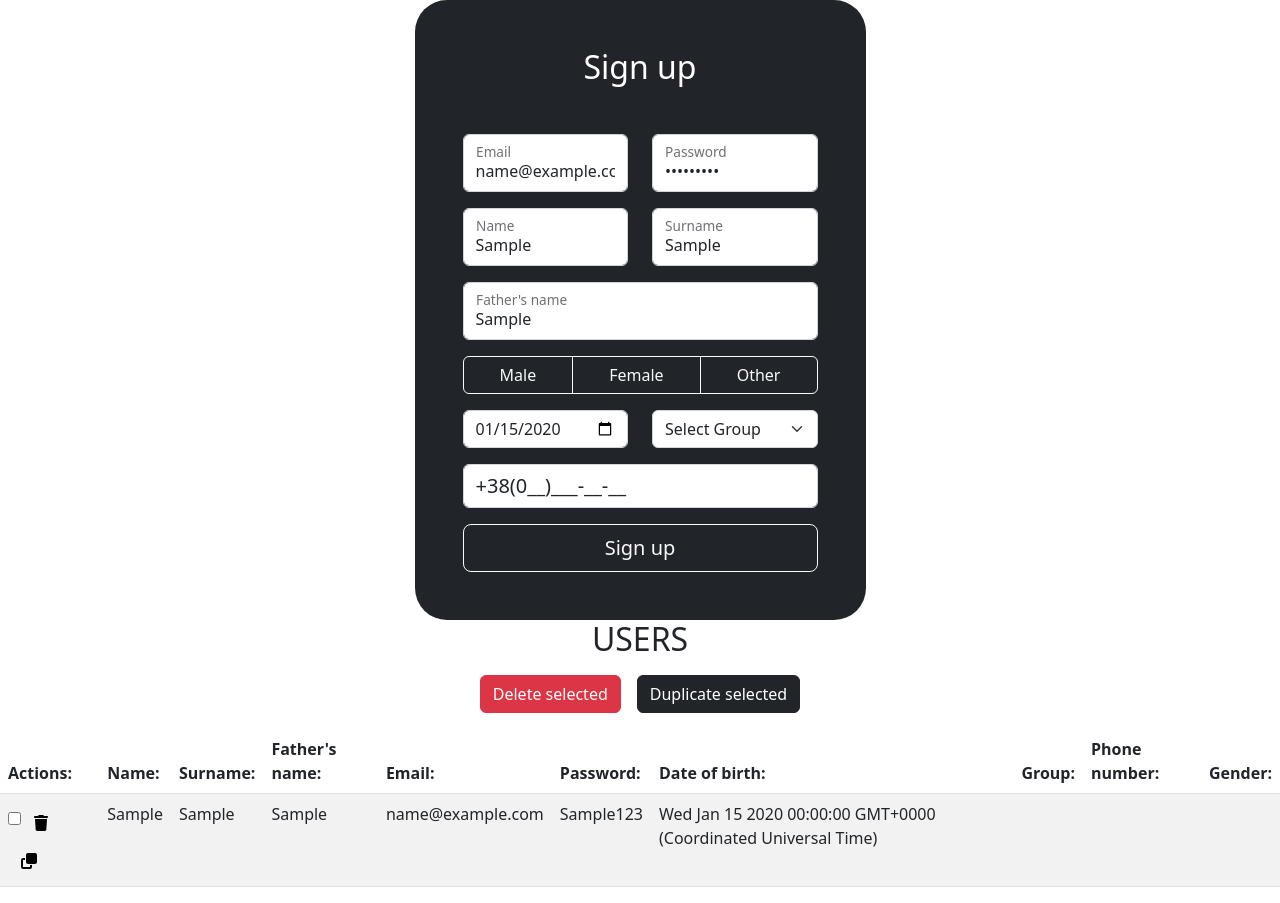
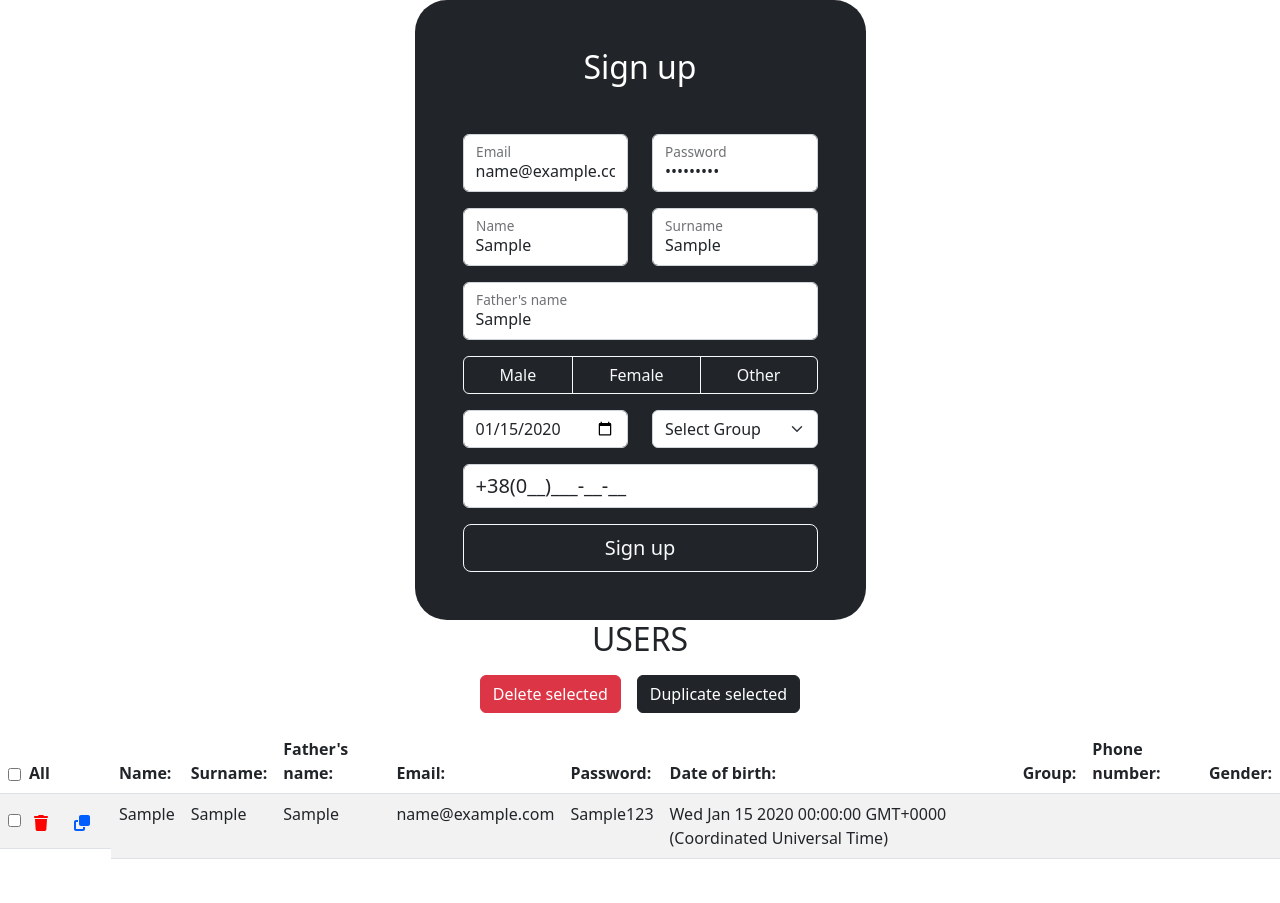
Before and after one commit to B1lok/gym-web-react, a React (Create React App) app: page / in a window 1280 px wide. Both pictures are taken after typing "name@example.com", "Sample123", "Sample", "Sample", "Sample", "2020-01-15" into the empty fields and a click on the button "Sign up". After the commit the page ends 875 px from the top, so only its background shows below. Built offline with nearby package versions, Linux system fonts and the light colour scheme.

Commit message:
Implemented SelectAll functionality

```diff
--- a/src/App.js
+++ b/src/App.js
@@ -10,18 +10,24 @@ function App() {
     const handleFormSubmit = (user) => {
         setUsers((prevUsers) => [...prevUsers, { ...user, id: userId }])
         setUserId(tempId => tempId + 1)
-        console.log(users)
     }
 
     const handleDeleteSelected = (idArray) => {
         setUsers(users => users.filter(user => !idArray.includes(user.id)))
     }
     const handleDuplicateSelected = (idArray) => {
-        users.filter(user => idArray.includes(user.id))
+        let maxId = Math.max(...users.map(user => user.id));
+
+        const duplicatedUsers = users
+            .filter(user => idArray.includes(user.id))
             .map(user => {
-                setUsers((prevUsers) => [...prevUsers, {...user, id: userId}])
-                setUserId(tempId => tempId + 1)
-            })
+                const newId = maxId + 1;
+                maxId += 1;
+                return { ...user, id: newId };
+            });
+
+        setUsers((prevUsers) => [...prevUsers, ...duplicatedUsers]);
+        setUserId(tempId => maxId + 1);
     }
 
     const handleSingleDelete = (id) => {
--- a/src/components/LoginTable.jsx
+++ b/src/components/LoginTable.jsx
@@ -1,17 +1,29 @@
-import React, {useState} from 'react';
+import React, {useEffect, useState} from 'react';
 import DeleteSelectedButton from "./UI/DeleteSelectedButton";
 import DuplicateSelectedButton from "./UI/DuplicateSelectedButton";
 import TableRow from "./UI/TableRow";
+import SelectAllButton from "./UI/SelectAllButton";
 
 const LoginTable = ({users, onClickDelete, onClickDuplicate, singleDuplicate, singleDelete}) => {
 
-    const columnNames = ["Actions:", "Name:", "Surname:", "Father's name:", "Email:", "Password:", "Date of birth:", "Group:", "Phone number:", "Gender:"];
+    const columnNames = ["All:", "Name:", "Surname:", "Father's name:", "Email:", "Password:", "Date of birth:", "Group:", "Phone number:", "Gender:"];
+    const [selectedRows, setSelectedRows] = useState([])
+    const [selectAllChecked, setSelectAll] = useState(false)
 
-    const columns = columnNames.map((column, index) => (
-        <th key={index}>{column}</th>
-    ))
+    useEffect(() => {
+        setSelectAll(selectedRows.length === users.length);
+    }, [selectedRows, users]);
 
-    const [selectedRows, setSelectedRows] = useState([])
+    const handleSelectAllCheckboxChange = () =>{
+        if (selectAllChecked) {
+            setSelectAll(false)
+            setSelectedRows([])
+        } else {
+            setSelectAll(true)
+            setSelectedRows(users.map(user => user.id))
+        }
+    }
+
     const handleCheckboxChange = (id) => {
         if (selectedRows.includes(id)) {
             setSelectedRows(selectedRows.filter((item) => item !== id));
@@ -20,6 +32,9 @@ const LoginTable = ({users, onClickDelete, onClickDuplicate, singleDuplicate, si
         }
     };
 
+    const columns = columnNames.map((column, index) => (
+        column === "All:" ? <SelectAllButton key={index} onChange={handleSelectAllCheckboxChange} checked={selectAllChecked} /> : <th key={index}>{column}</th>
+    ))
     const clearSelectedRows = () => setSelectedRows([])
 
     return (
--- a/src/components/UI/DeleteSingleRowButton.jsx
+++ b/src/components/UI/DeleteSingleRowButton.jsx
@@ -7,7 +7,7 @@ const DeleteSingleRowButton = ({onClick, id}) => {
             event.preventDefault()
             onClick(id)
         }}>
-            <svg height="1em" viewBox="0 0 448 512" xmlns="http://www.w3.org/2000/svg"><path d="M135.2 17.7L128 32H32C14.3 32 0 46.3 0 64S14.3 96 32 96H416c17.7 0 32-14.3 32-32s-14.3-32-32-32H320l-7.2-14.3C307.4 6.8 296.3 0 284.2 0H163.8c-12.1 0-23.2 6.8-28.6 17.7zM416 128H32L53.2 467c1.6 25.3 22.6 45 47.9 45H346.9c25.3 0 46.3-19.7 47.9-45L416 128z"/></svg>
+            <svg height="1em" style={{fill:"#ff0000"}} viewBox="0 0 448 512" xmlns="http://www.w3.org/2000/svg"><path d="M135.2 17.7L128 32H32C14.3 32 0 46.3 0 64S14.3 96 32 96H416c17.7 0 32-14.3 32-32s-14.3-32-32-32H320l-7.2-14.3C307.4 6.8 296.3 0 284.2 0H163.8c-12.1 0-23.2 6.8-28.6 17.7zM416 128H32L53.2 467c1.6 25.3 22.6 45 47.9 45H346.9c25.3 0 46.3-19.7 47.9-45L416 128z"/></svg>
         </button>
     );
 };
--- a/src/components/UI/DuplicateSingleRowButton.jsx
+++ b/src/components/UI/DuplicateSingleRowButton.jsx
@@ -6,7 +6,7 @@ const DuplicateSingleRowButton = ({onClick, id}) => {
             event.preventDefault()
             onClick(id)
         }}>
-            <svg height="1em" viewBox="0 0 512 512" xmlns="http://www.w3.org/2000/svg"><path d="M288 448H64V224h64V160H64c-35.3 0-64 28.7-64 64V448c0 35.3 28.7 64 64 64H288c35.3 0 64-28.7 64-64V384H288v64zm-64-96H448c35.3 0 64-28.7 64-64V64c0-35.3-28.7-64-64-64H224c-35.3 0-64 28.7-64 64V288c0 35.3 28.7 64 64 64z"/></svg>
+            <svg height="1em" style={{fill: "#005eff"}} viewBox="0 0 512 512" xmlns="http://www.w3.org/2000/svg"><path d="M288 448H64V224h64V160H64c-35.3 0-64 28.7-64 64V448c0 35.3 28.7 64 64 64H288c35.3 0 64-28.7 64-64V384H288v64zm-64-96H448c35.3 0 64-28.7 64-64V64c0-35.3-28.7-64-64-64H224c-35.3 0-64 28.7-64 64V288c0 35.3 28.7 64 64 64z"/></svg>
         </button>
     );
 };
--- /dev/null
+++ b/src/components/UI/SelectAllButton.jsx
@@ -0,0 +1,9 @@
+import React from 'react';
+
+const SelectAllButton = ({checked, onChange}) => {
+    return (
+        <th><input aria-label="Check all" onChange={onChange} className="btn me-2" id="checkAll" checked={checked} type="checkbox"/>All</th>
+    );
+};
+
+export default SelectAllButton;
--- a/src/components/UI/TableRow.jsx
+++ b/src/components/UI/TableRow.jsx
@@ -5,7 +5,7 @@ import DuplicateSingleRowButton from "./DuplicateSingleRowButton";
 const TableRow = ({user, selectedRows, handleCheckboxChange, singleDelete, singleDuplicate}) => {
     return (
         <tr>
-            <td>
+            <td className="d-flex justify-content-start align-items-center">
                 <input
                     type="checkbox"
                     checked={selectedRows.includes(user.id)}
```
